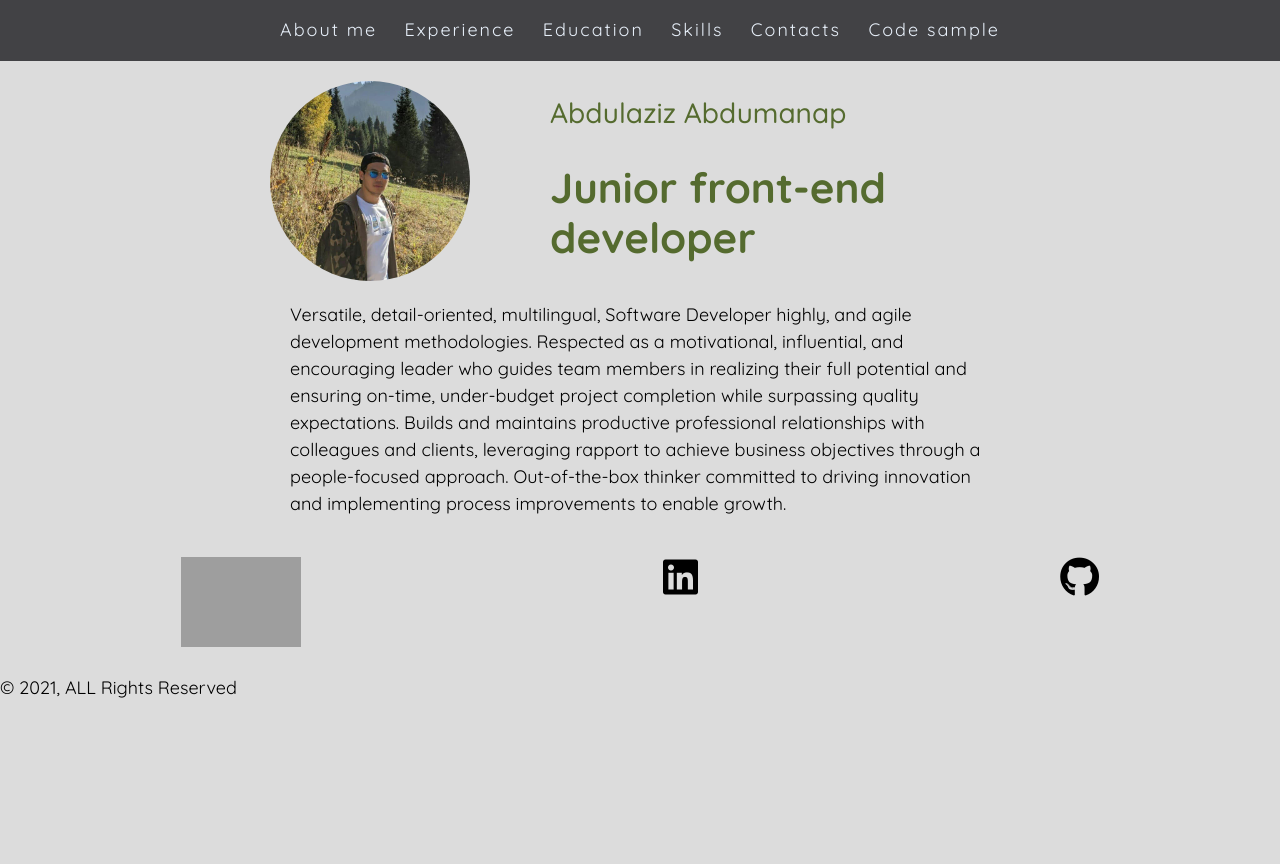
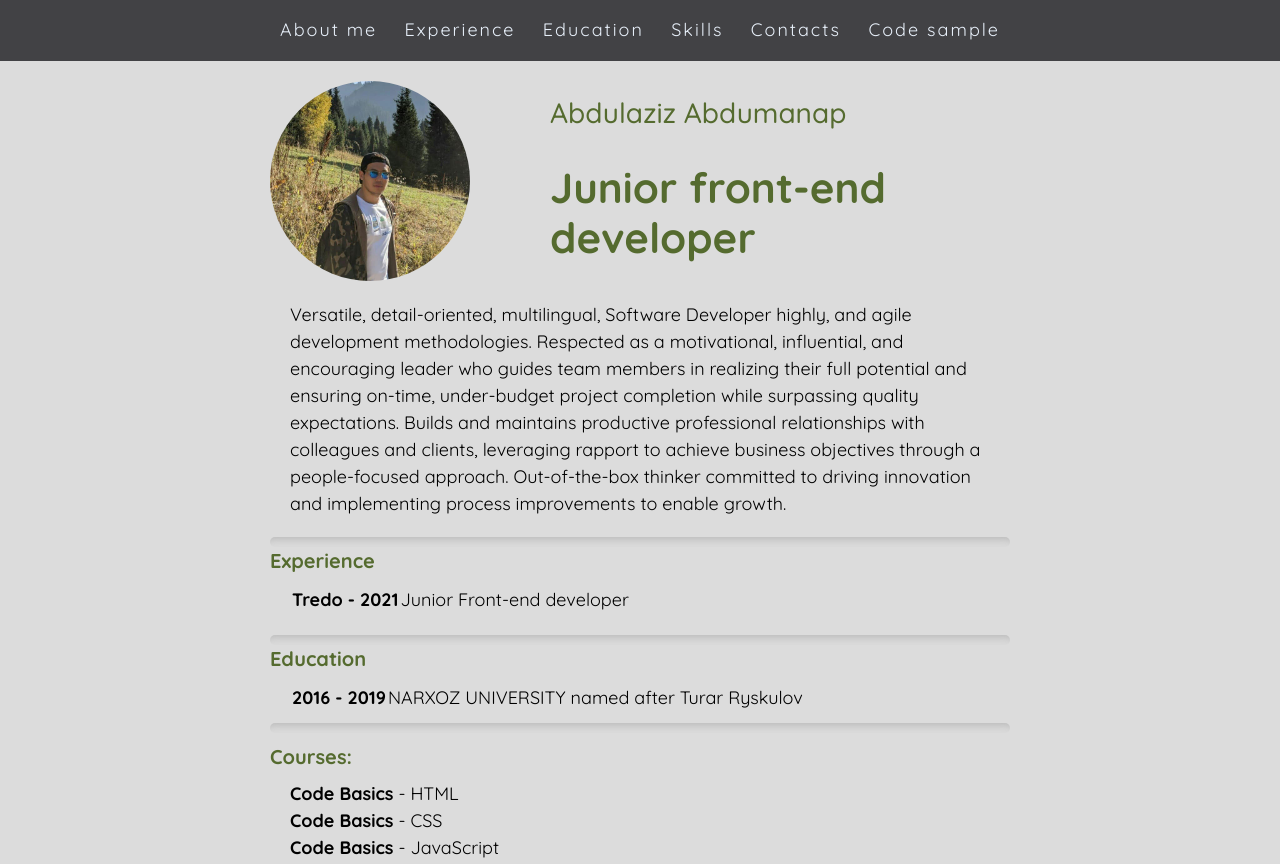
Before and after one commit to ziz2204/rsschool-cv, a plain HTML site: page index.html in a window 1280 px wide. Shown: the top 864 px of the page. Before the commit the page ends 800 px from the top, so only its background shows below. Drawn offline with Linux system fonts and the light colour scheme; grey boxes are pictures that could not be loaded.

Commit message:
feat: add Experience and Education sections

```diff
--- a/index.html
+++ b/index.html
@@ -76,6 +76,39 @@
             innovation and implementing process improvements to enable growth.
         </p>
     </article>
+
+
+    <!-- experience section -->
+    <section class="experience container" id="experience">
+        <hr />
+        <h2 class="section-title">Experience</h2>
+        <table>
+            <tr>
+                <th>Tredo - 2021</th>
+                <td>Junior Front-end developer</td>
+            </tr>
+        </table>
+    </section>
+
+
+    <!-- education section -->
+    <section class="education container" id="education">
+        <hr />
+        <h2 class="section-title">Education</h2>
+        <table>
+            <tr>
+                <th>2016 - 2019</th>
+                <td>NARXOZ UNIVERSITY named after Turar Ryskulov</td>
+            </tr>
+        </table>
+        <hr />
+        <dl>
+            <dt class="section-title">Courses:</dt>
+            <dd class="courses-item"><span>Code Basics</span> - HTML</dd>
+            <dd class="courses-item"><span>Code Basics</span> - CSS</dd>
+            <dd class="courses-item"><span>Code Basics</span> - JavaScript</dd>
+        </dl>
+    </section>
 </main>
 
 <footer>
--- a/styles.css
+++ b/styles.css
@@ -21,6 +21,20 @@ body {
 .visually-hidden {
     position: absolute;
     visibility: hidden;
+}
+
+.section-title {
+    font-weight: 700;
+    font-size: 20px;
+    color: #556B2F;
+}
+
+hr {
+    padding: 0;
+    height: 10px;
+    border: 0;
+    border-radius: 50px;
+    box-shadow: inset 0 12px 12px -12px #A9A9A9;
 }
 
 
@@ -102,6 +116,34 @@ body {
 }
 
 
+/** Experience */
+.experience table {
+    margin: 10px 20px;
+}
+
+
+/** Eduation */
+.education table {
+    margin: 10px 20px;
+}
+
+.education th, td {
+    text-align: left;
+}
+
+.education dt {
+    margin: 10px 0;
+}
+
+.courses-item {
+    margin: 0 20px;
+}
+
+.education span {
+    font-weight: 700;
+}
+
+
 /** Footer */
 .main-footer {
     margin: 0;
```
